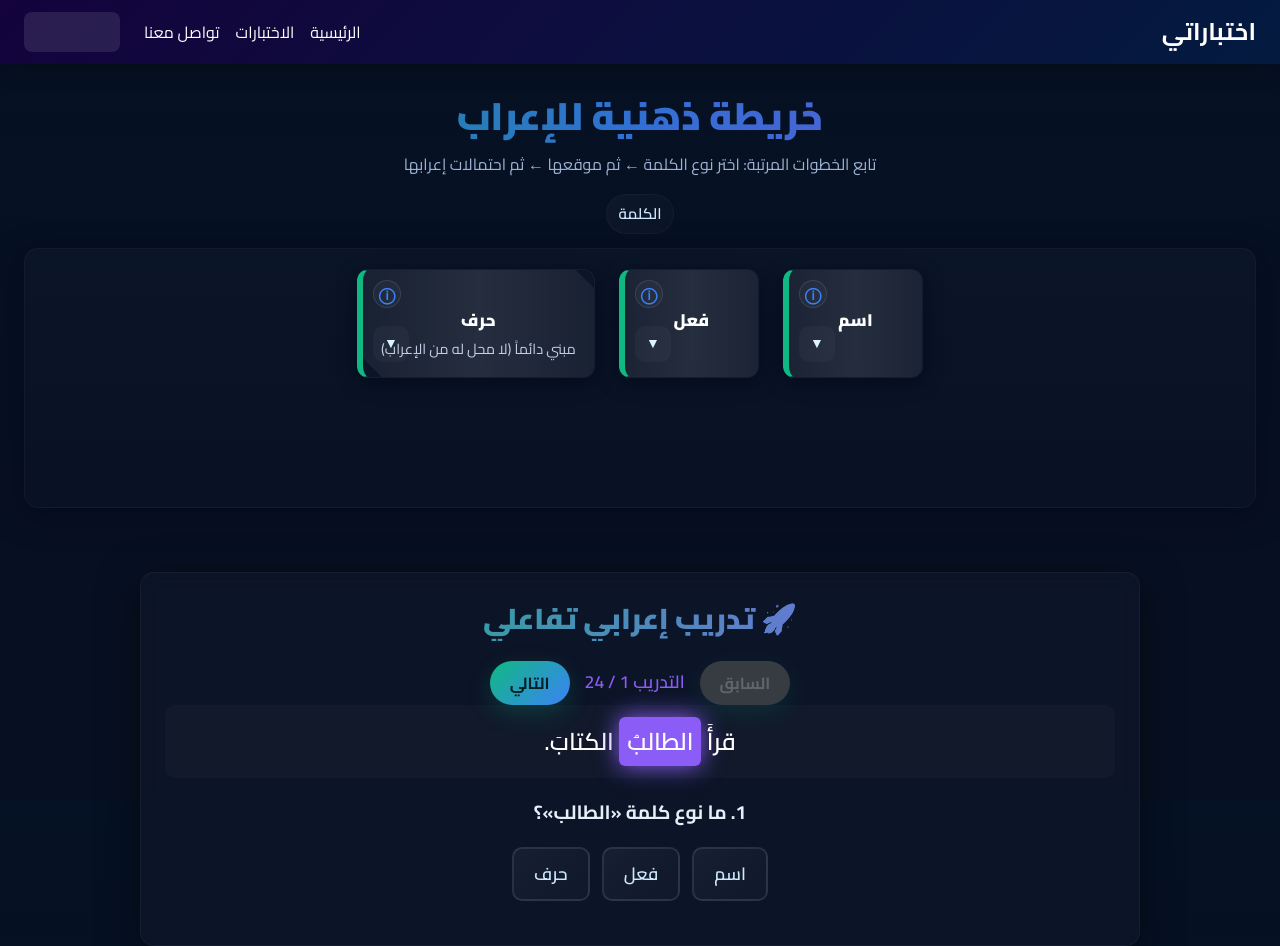
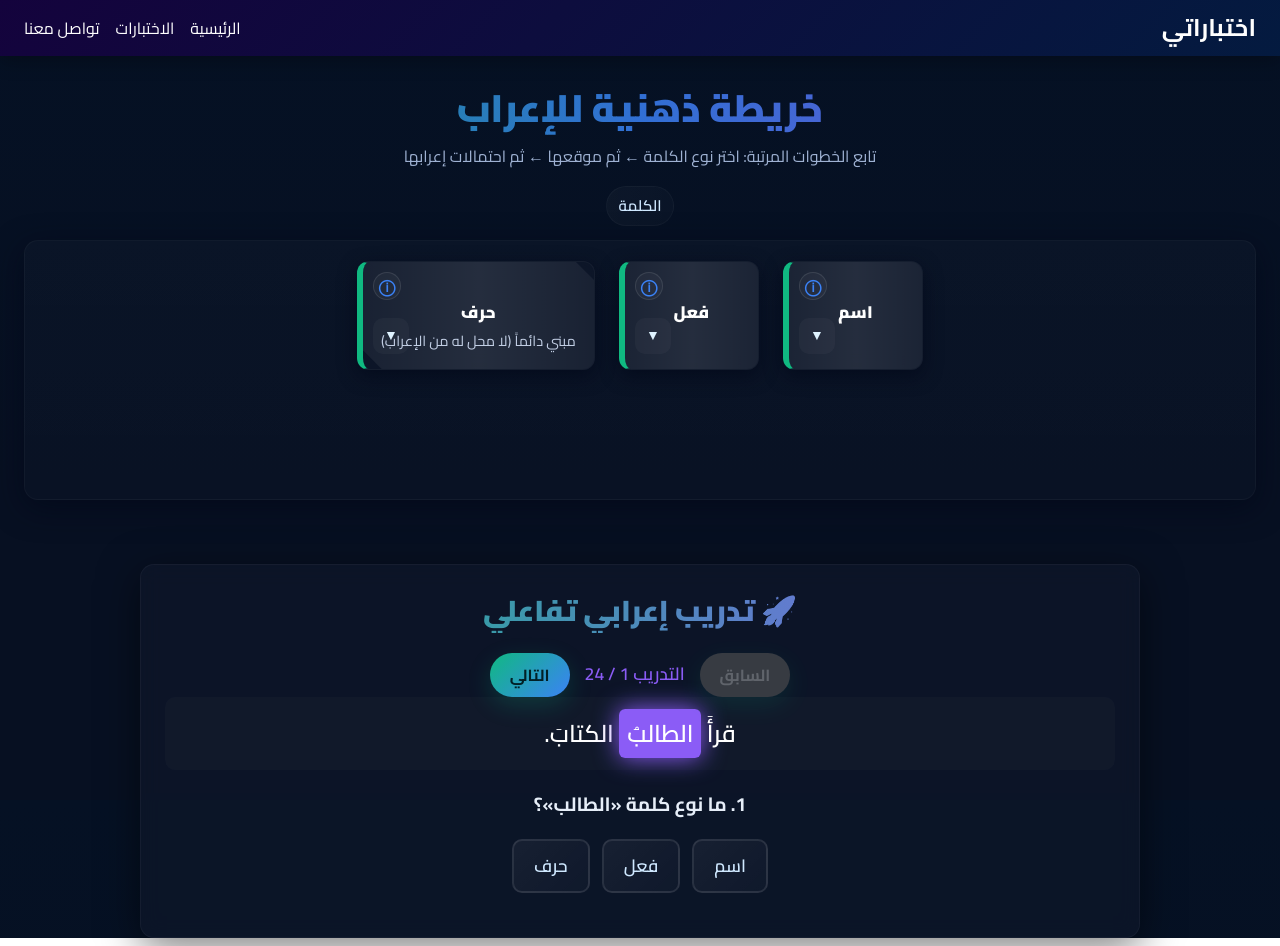
Before and after one commit to zizo-bond/Arabic-grammar-mind-map, a plain HTML site: page index.html in a window 1280 px wide. Drawn offline with nearby package versions, Linux system fonts and the light colour scheme.

Commit message:
Update index.html

```diff
--- a/index.html
+++ b/index.html
@@ -508,11 +508,7 @@
             <a href="choose.html" class="text-white hover:text-purple-600 transition-colors">الاختبارات</a>
             <a href="contact.html" class="text-white hover:text-purple-600 transition-colors">تواصل معنا</a>
           </div>
-          <div id="auth-container">
-            <div class="animate-pulse">
-              <div class="bg-white bg-opacity-20 rounded-lg h-10 w-24"></div>
-            </div>
-          </div>
+
           <button id="mobile-menu-btn" class="md:hidden text-white hover:text-purple-300">
             <svg class="w-6 h-6" fill="none" stroke="currentColor" viewBox="0 0 24 24">
               <path stroke-linecap="round" stroke-linejoin="round" stroke-width="2" d="M4 6h16M4 12h16M4 18h16"></path>
```
